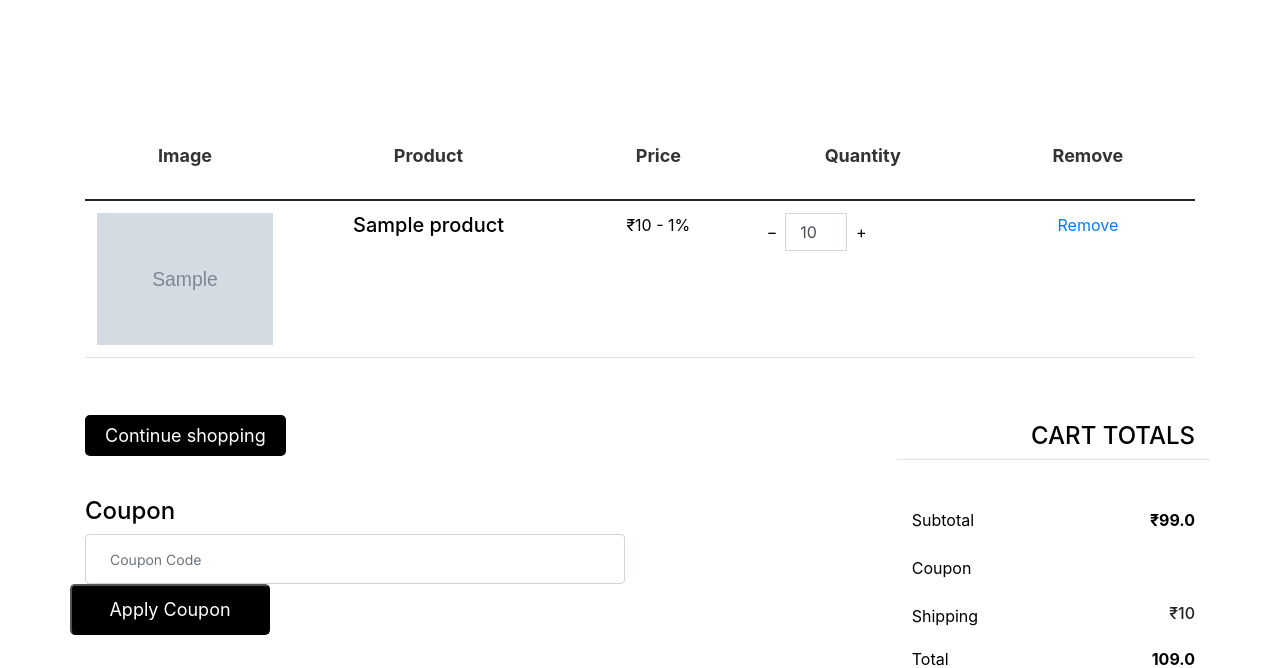
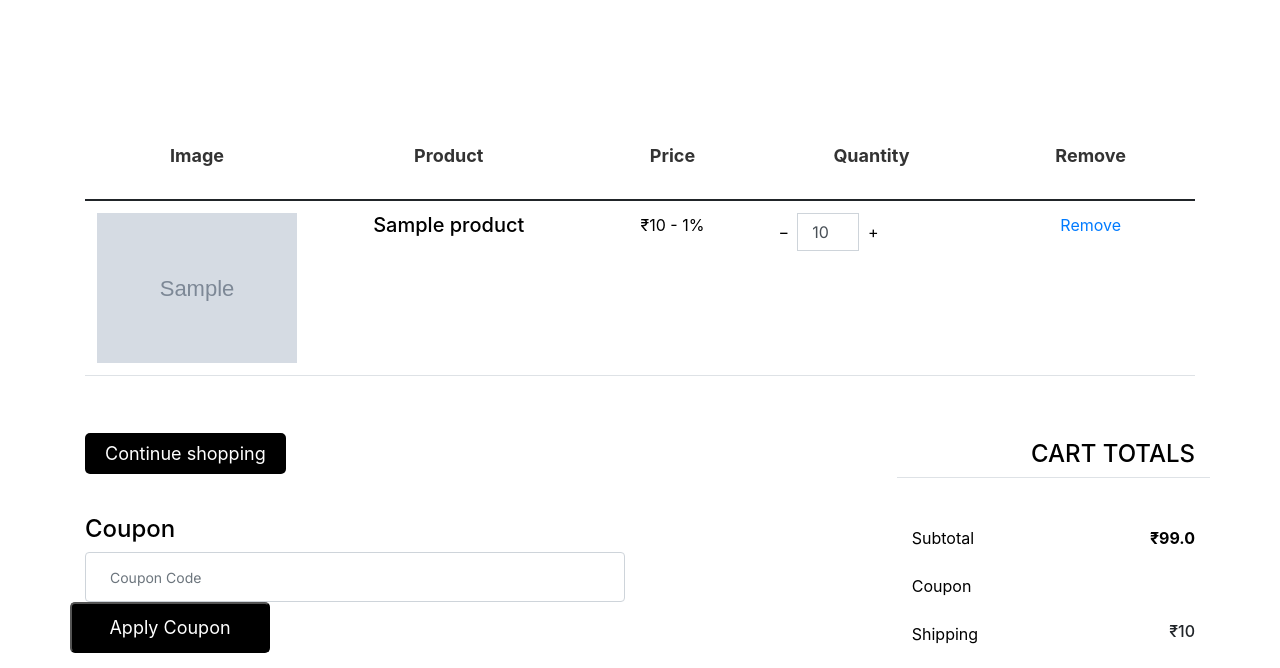
Before and after one commit to Poooooooooja-k/He-she, a Django app: page /cartt/ in a window 1280 px wide; the page is wider, and only the part inside the window is pictured. Shown: the part 74-742 px from the top of that part. Run offline with Django 4.2, Linux system fonts and the light colour scheme; a user stored in the database is signed in; tables that the repository leaves empty hold one stand-in row (values such as "Sample post"); grey boxes marked "Sample" are stand-in pictures; some libraries are stand-ins or nearby versions.

Commit message:
size changed image

```diff
--- a/project/templates/cartt.html
+++ b/project/templates/cartt.html
@@ -43,7 +43,7 @@
               <tbody>
                 <tr>
                   <td class="product-thumbnail">
-                    <img src="{{ prod.product.image.url }}" alt="Image" class="img-fluid" width="200" height="200">
+                  <img src="{{ prod.product.image.url }}" alt="Image" class="img-fluid" style="max-width: 200px; max-height: 200px;">
                   </td>
                   <td class="product-name">
                     <h2 class="h5 text-black">{{ prod.product.product_name }}</h2>
```
